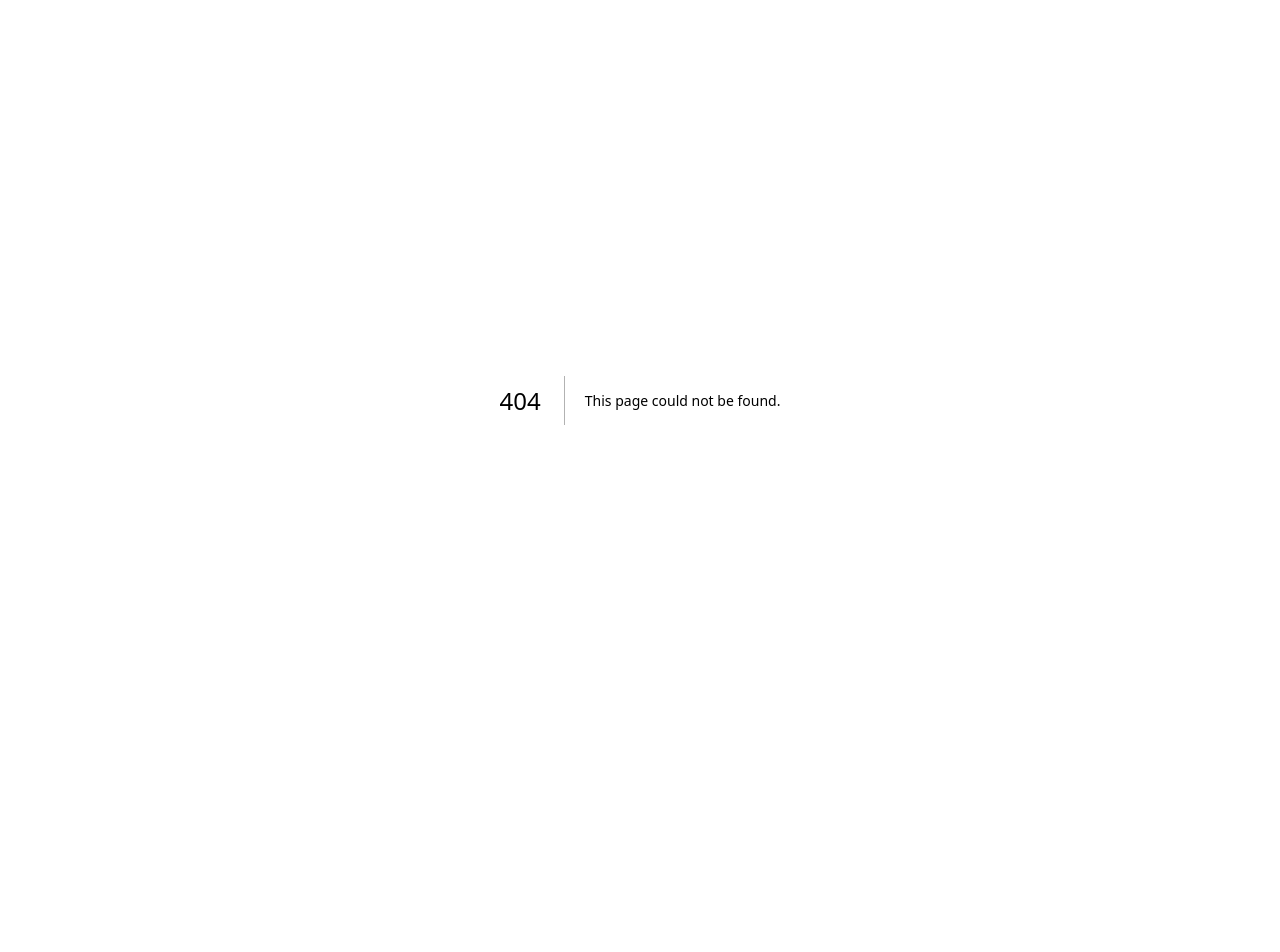
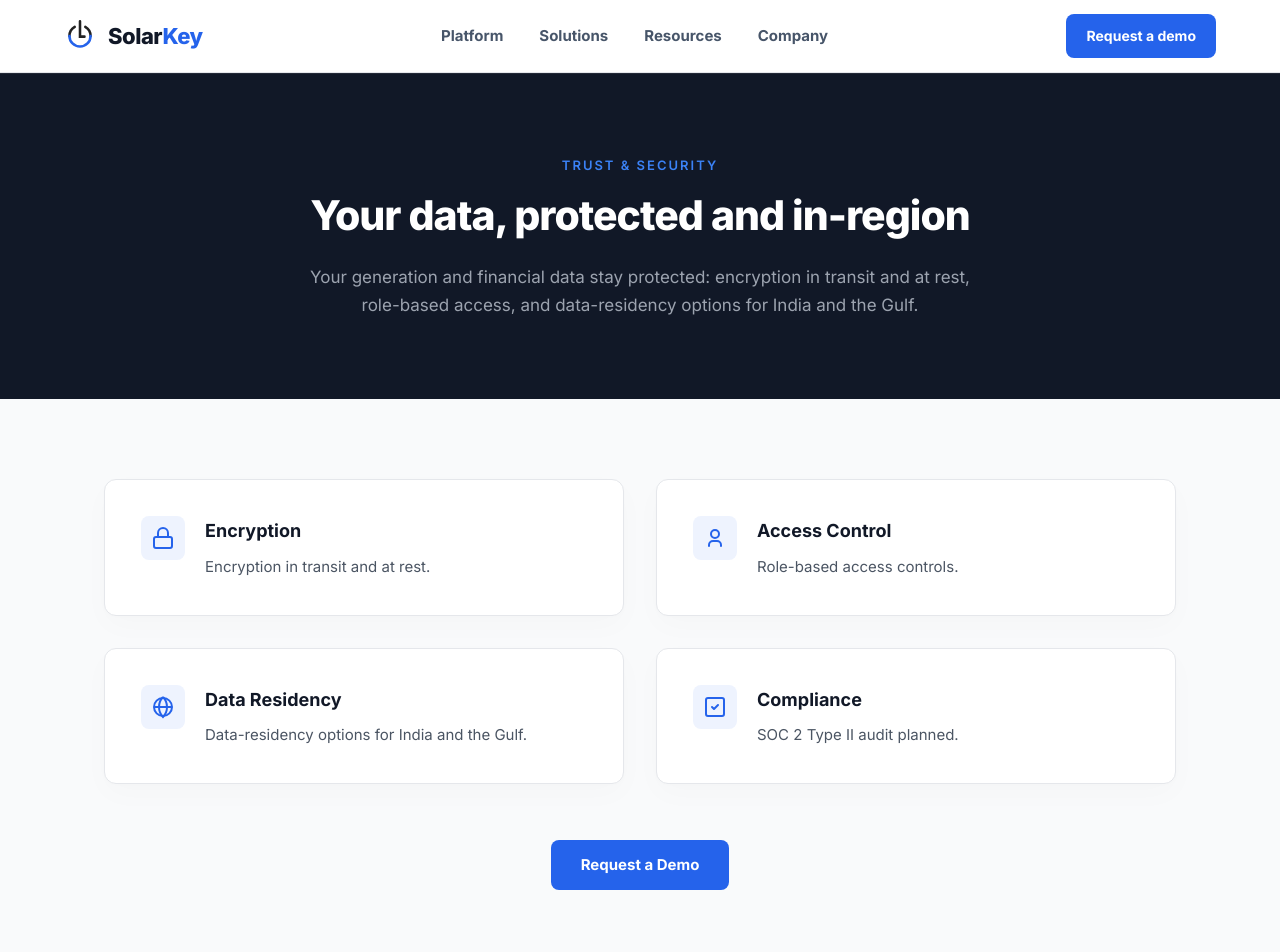
Before and after one commit to shubhamlabade2026/Solar-Key, a Next.js app: page /trust in a window 1280 px wide. Before the commit this address had no page. Shown: the top 952 px of the page. Before the commit the page ends 800 px from the top, so only its background shows below. Built offline with nearby package versions, Linux system fonts and the light colour scheme.

Commit message:
feat: add trust & security page displaying encryption, role-based access, data-residency and compliance

```diff
--- /dev/null
+++ b/src/app/trust/page.jsx
@@ -0,0 +1,105 @@
+import React from 'react';
+import Navbar from '../../components/Navbar';
+import Footer from '../../components/Footer';
+import '../../components/trust/trust.css';
+
+export const metadata = {
+  title: 'Trust & Security — SolarKey',
+  description:
+    'Your generation and financial data stay protected: encryption in transit and at rest, role-based access, and data-residency options for India and the Gulf.',
+};
+
+export default function TrustPage() {
+  const securityFeatures = [
+    {
+      title: 'Encryption',
+      description: 'Encryption in transit and at rest.',
+      icon: (
+        <svg width="24" height="24" viewBox="0 0 24 24" fill="none" xmlns="http://www.w3.org/2000/svg">
+          <rect x="3" y="11" width="18" height="11" rx="2" stroke="currentColor" strokeWidth="2" fill="none"/>
+          <path d="M7 11V7a5 5 0 0110 0v4" stroke="currentColor" strokeWidth="2" strokeLinecap="round"/>
+        </svg>
+      )
+    },
+    {
+      title: 'Access Control',
+      description: 'Role-based access controls.',
+      icon: (
+        <svg width="24" height="24" viewBox="0 0 24 24" fill="none" xmlns="http://www.w3.org/2000/svg">
+          <circle cx="12" cy="8" r="4" stroke="currentColor" strokeWidth="2" fill="none"/>
+          <path d="M6 20v-1a4 4 0 014-4h4a4 4 0 014 4v1" stroke="currentColor" strokeWidth="2" strokeLinecap="round"/>
+        </svg>
+      )
+    },
+    {
+      title: 'Data Residency',
+      description: 'Data-residency options for India and the Gulf.',
+      icon: (
+        <svg width="24" height="24" viewBox="0 0 24 24" fill="none" xmlns="http://www.w3.org/2000/svg">
+          <circle cx="12" cy="12" r="9" stroke="currentColor" strokeWidth="2" fill="none"/>
+          <path d="M12 2a14.5 14.5 0 000 20 14.5 14.5 0 000-20" stroke="currentColor" strokeWidth="2"/>
+          <line x1="3" y1="12" x2="21" y2="12" stroke="currentColor" strokeWidth="2"/>
+        </svg>
+      )
+    },
+    {
+      title: 'Compliance',
+      description: 'SOC 2 Type II audit planned.',
+      icon: (
+        <svg width="24" height="24" viewBox="0 0 24 24" fill="none" xmlns="http://www.w3.org/2000/svg">
+          <path d="M9 12l2 2 4-4" stroke="currentColor" strokeWidth="2" strokeLinecap="round" strokeLinejoin="round"/>
+          <rect x="3" y="3" width="18" height="18" rx="2" stroke="currentColor" strokeWidth="2" fill="none"/>
+        </svg>
+      )
+    }
+  ];
+
+  return (
+    <div className="app">
+      <Navbar />
+
+      <main>
+        {/* ── Hero Section (Dark Theme) ── */}
+        <section className="trust-hero">
+          <div className="trust-hero-container">
+            <span className="trust-eyebrow">Trust &amp; Security</span>
+            <h1 className="trust-title">Your data, protected and in-region</h1>
+            <p className="trust-desc">
+              Your generation and financial data stay protected: encryption in transit and at rest, role-based access, and data-residency options for India and the Gulf.
+            </p>
+          </div>
+        </section>
+
+        {/* ── Grid Content Section (Light Theme) ── */}
+        <section className="trust-content-section">
+          <div className="trust-container">
+
+            <div className="trust-grid">
+              {securityFeatures.map((feat) => (
+                <div key={feat.title} className="trust-card">
+                  <div className="trust-card-icon-wrap">
+                    {feat.icon}
+                  </div>
+                  <div className="trust-card-info">
+                    <h3 className="trust-card-title">{feat.title}</h3>
+                    <p className="trust-card-desc">{feat.description}</p>
+                  </div>
+                </div>
+              ))}
+            </div>
+
+            {/* CTA section */}
+            <div className="trust-cta-section">
+              <a href="/demo" className="trust-cta-btn">
+                Request a Demo
+              </a>
+            </div>
+
+          </div>
+        </section>
+      </main>
+
+      <Footer />
+    </div>
+  );
+}
--- /dev/null
+++ b/src/components/trust/trust.css
@@ -0,0 +1,167 @@
+/* ═══════════════════════════════════════════════
+   TRUST & SECURITY PAGE CSS
+   ═══════════════════════════════════════════════ */
+
+.trust-hero {
+  background: #111827;
+  color: #ffffff;
+  padding: 80px 0;
+  text-align: center;
+  border-top: 1px solid rgba(255, 255, 255, 0.08);
+}
+
+.trust-hero-container {
+  max-width: 1400px;
+  margin: 0 auto;
+  padding: 0 clamp(24px, 5vw, 64px);
+  display: flex;
+  flex-direction: column;
+  align-items: center;
+  gap: 16px;
+}
+
+.trust-eyebrow {
+  font-size: 13px;
+  font-weight: 600;
+  letter-spacing: 2px;
+  color: #3b82f6;
+  text-transform: uppercase;
+}
+
+.trust-title {
+  font-size: clamp(34px, 3.2vw, 46px);
+  font-weight: 800;
+  color: #ffffff;
+  letter-spacing: -1px;
+  line-height: 1.15;
+  max-width: 800px;
+  margin: 0 auto;
+}
+
+.trust-desc {
+  font-size: 17px;
+  color: #9ca3af;
+  line-height: 1.65;
+  max-width: 680px;
+  margin: 8px auto 0;
+}
+
+/* ── Content Section ── */
+.trust-content-section {
+  background: #f9fafb;
+  padding: 80px 0;
+}
+
+.trust-container {
+  max-width: 1200px;
+  margin: 0 auto;
+  padding: 0 clamp(24px, 5vw, 64px);
+  display: flex;
+  flex-direction: column;
+  gap: 40px;
+}
+
+.trust-grid {
+  display: grid;
+  grid-template-columns: repeat(2, 1fr);
+  gap: 32px;
+}
+
+.trust-card {
+  background: #ffffff;
+  border-radius: 12px;
+  padding: 36px;
+  box-shadow:
+    0 10px 30px rgba(0, 0, 0, 0.02),
+    0 1px 3px rgba(0, 0, 0, 0.01);
+  border: 1px solid #e5e7eb;
+  display: flex;
+  gap: 20px;
+  align-items: flex-start;
+  transition: transform 0.2s, box-shadow 0.2s;
+}
+
+.trust-card:hover {
+  transform: translateY(-2px);
+  box-shadow:
+    0 20px 40px rgba(0, 0, 0, 0.04),
+    0 1px 3px rgba(0, 0, 0, 0.02);
+}
+
+.trust-card-icon-wrap {
+  background: rgba(37, 99, 235, 0.08);
+  color: #2563eb;
+  width: 44px;
+  height: 44px;
+  border-radius: 8px;
+  display: flex;
+  align-items: center;
+  justify-content: center;
+  flex-shrink: 0;
+}
+
+.trust-card-info {
+  display: flex;
+  flex-direction: column;
+  gap: 8px;
+}
+
+.trust-card-title {
+  font-size: 18px;
+  font-weight: 700;
+  color: #111827;
+  margin: 0;
+}
+
+.trust-card-desc {
+  font-size: 15px;
+  color: #4b5563;
+  line-height: 1.6;
+  margin: 0;
+}
+
+/* ── Footer Link ── */
+.trust-cta-section {
+  text-align: center;
+  margin-top: 16px;
+}
+
+.trust-cta-btn {
+  font-size: 15px;
+  font-weight: 700;
+  padding: 12px 30px;
+  border-radius: 8px;
+  background: #2563eb;
+  color: #ffffff;
+  text-decoration: none;
+  transition: background 0.15s;
+  cursor: pointer;
+  border: none;
+  display: inline-block;
+}
+
+.trust-cta-btn:hover {
+  background: #1d4ed8;
+}
+
+/* ── Responsive ── */
+@media (max-width: 768px) {
+  .trust-grid {
+    grid-template-columns: 1fr;
+    gap: 24px;
+  }
+}
+
+@media (max-width: 640px) {
+  .trust-hero {
+    padding: 60px 0;
+  }
+  .trust-content-section {
+    padding: 60px 0;
+  }
+  .trust-card {
+    padding: 24px;
+    flex-direction: column;
+    gap: 16px;
+  }
+}
```
